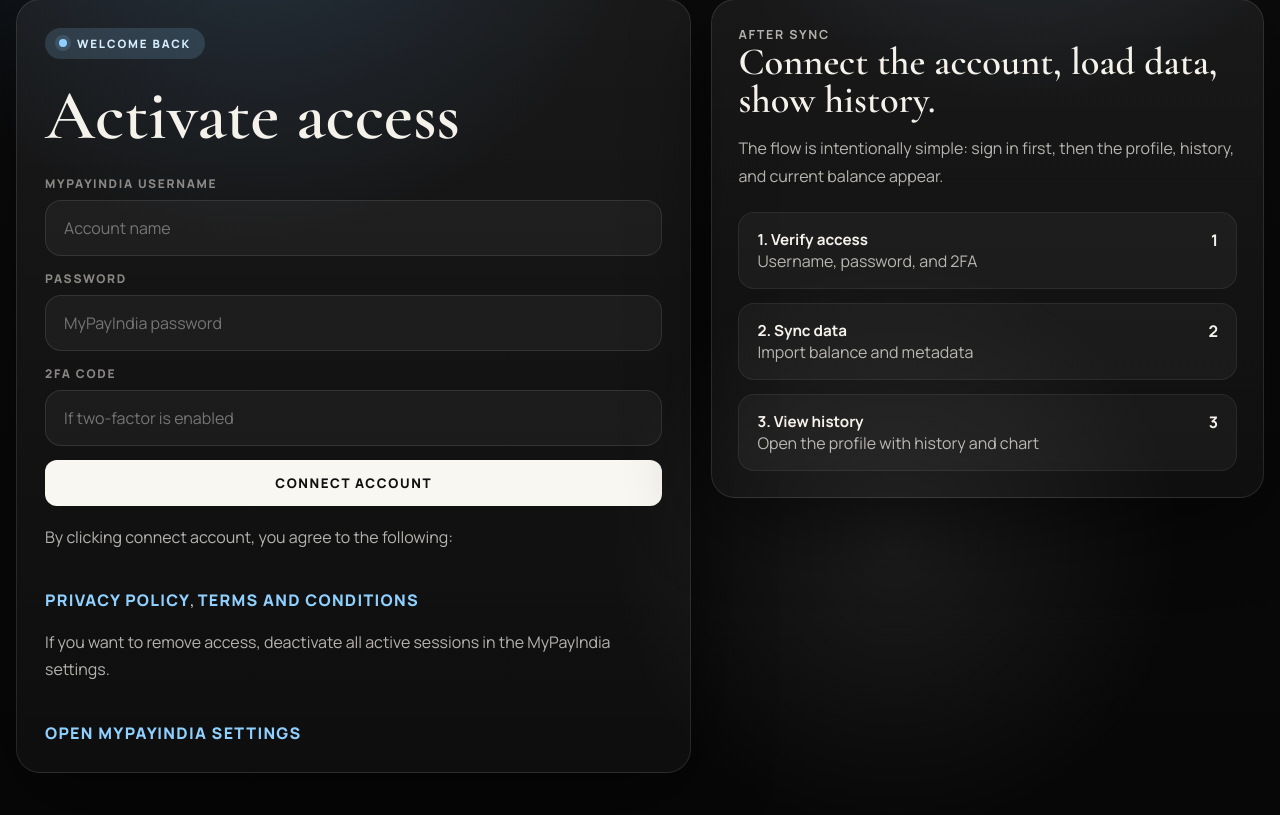
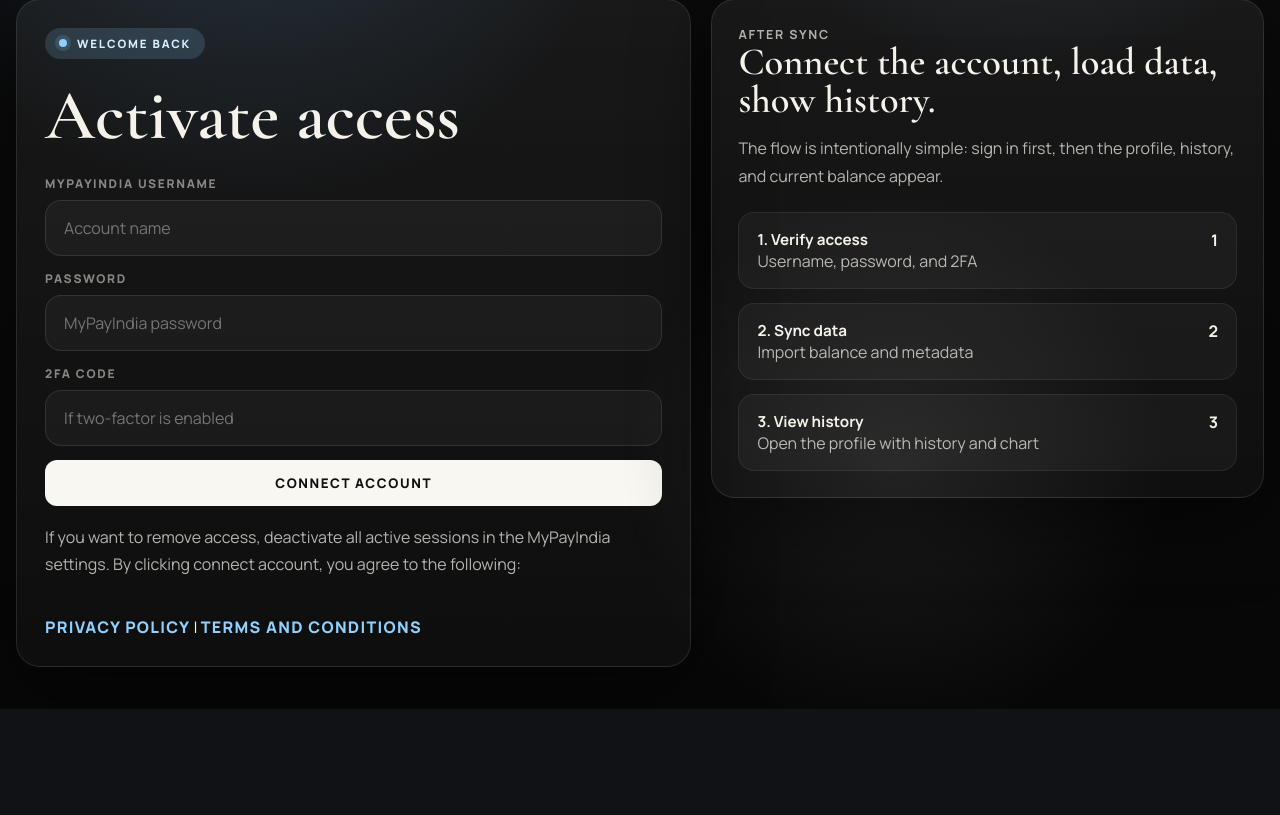
Before and after one commit to Spebelgenenst/MyTrackerIndia, a Flask app: page /sign_up in a window 1280 px wide. Shown: the part 399-1214 px from the top of the page. After the commit the page ends 1108 px from the top, so only its background shows below. Run offline with Flask 3, Linux system fonts and the light colour scheme; some libraries are stand-ins or nearby versions.

Commit message:
made the sign up page look better

```diff
--- a/templates/sign-up.html
+++ b/templates/sign-up.html
@@ -35,11 +35,8 @@
                 <button class="button button-light" type="submit">Connect account</button>
             </form>
 
-            <p class="helper-text">By clicking connect account, you agree to the following:</p>
-            <a class="back-link" href="/privacy" target="_blank">privacy policy</a>, <a class="back-link" href="/terms" target="_blank">terms and conditions</a>
-
-            <p class="helper-text">If you want to remove access, deactivate all active sessions in the MyPayIndia settings.</p>
-            <a class="back-link" href="https://mypayindia.com/accountservices/accsettings" target="_blank" rel="noreferrer">Open MyPayIndia settings</a>
+            <p class="helper-text">If you want to remove access, deactivate all active sessions in the MyPayIndia settings. By clicking connect account, you agree to the following:</p>
+            <a class="back-link" href="/privacy" target="_blank">privacy policy</a> | <a class="back-link" href="/terms" target="_blank">terms and conditions</a>
         </div>
 
         <aside class="panel">
```
